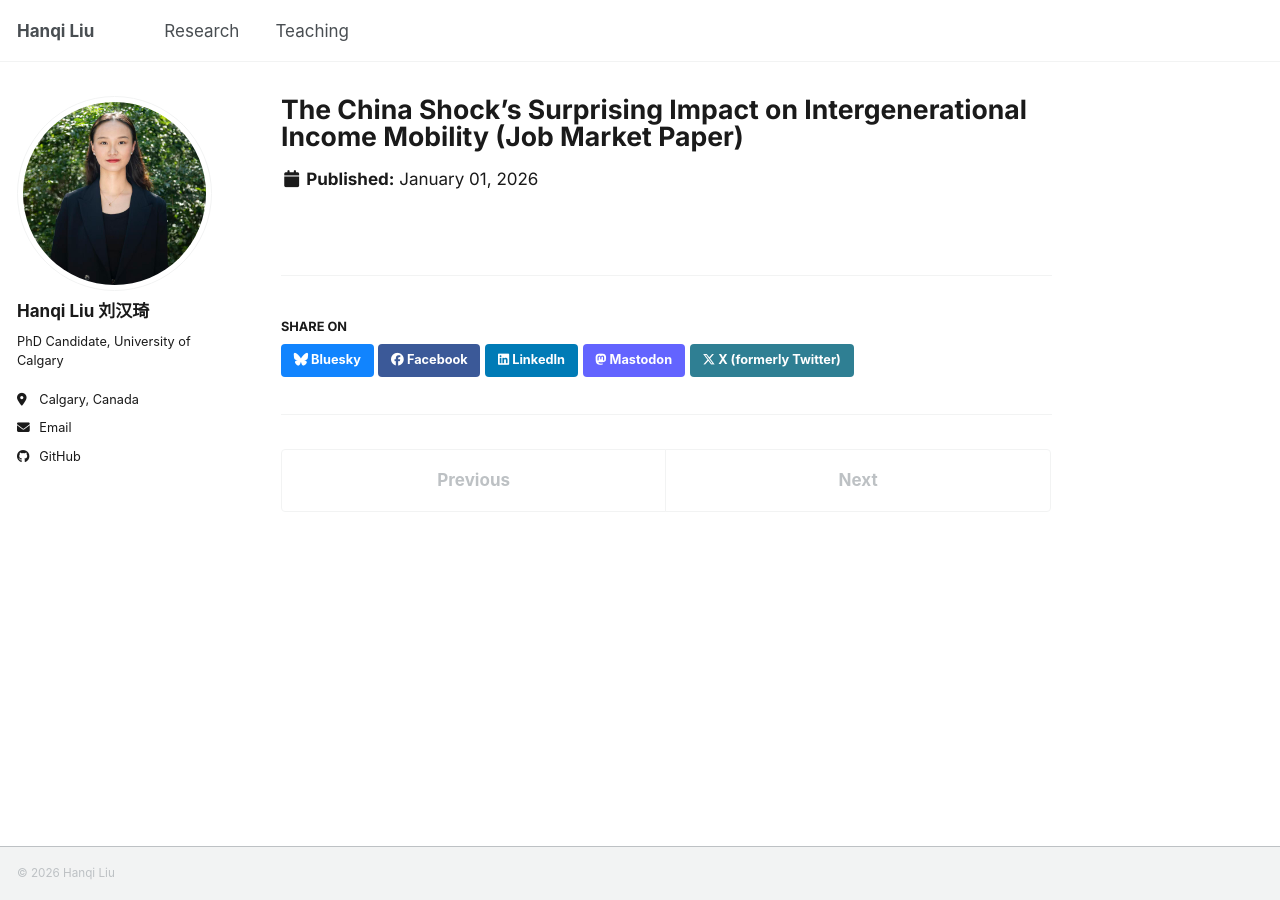
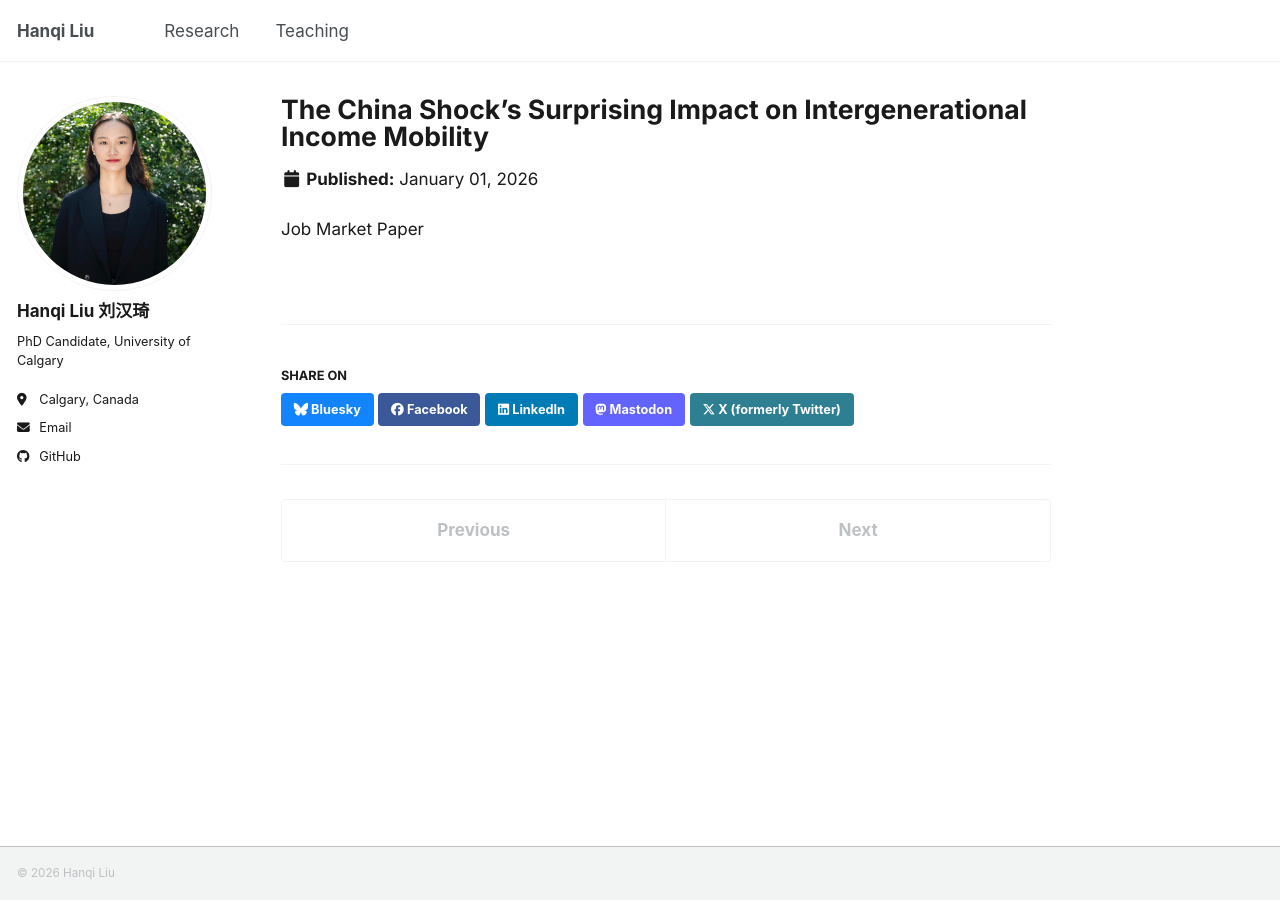
Before and after one commit to hanqi-liu-econ/hanqi-liu-econ.github.io, a Jekyll site: the page built from _publications/2026-06-01-importing-opportunity.md, in a window 1280 px wide. Built offline with Jekyll 4.4.1, drawn with Linux system fonts in a browser that asks for light colours; a script bundle is joined from its source files by our own code; library files that are not in the unit come from our copies.

```diff
--- a/_publications/2026-06-01-importing-opportunity.md
+++ b/_publications/2026-06-01-importing-opportunity.md
@@ -1,7 +1,9 @@
 ---
-title: "The China Shock's Surprising Impact on Intergenerational Income Mobility (Job Market Paper)"
+title: "The China Shock's Surprising Impact on Intergenerational Income Mobility"
 collection: publications
 category: manuscripts
 permalink: /publication/importing-opportunity
 date: 2026-01-01
 ---
+
+Job Market Paper
```
